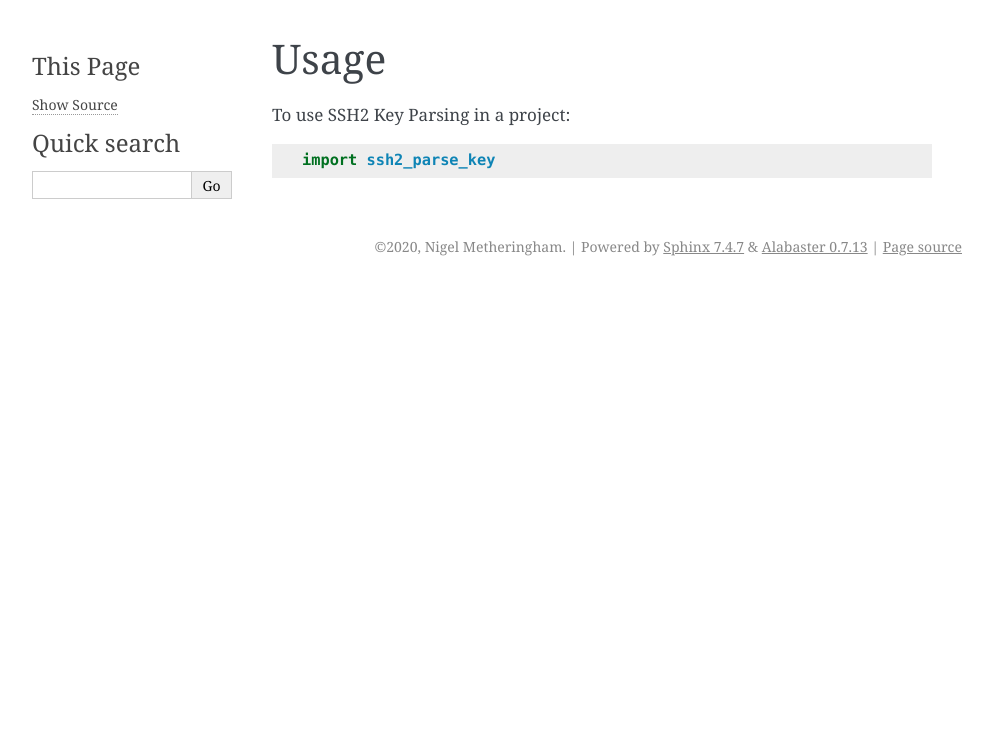
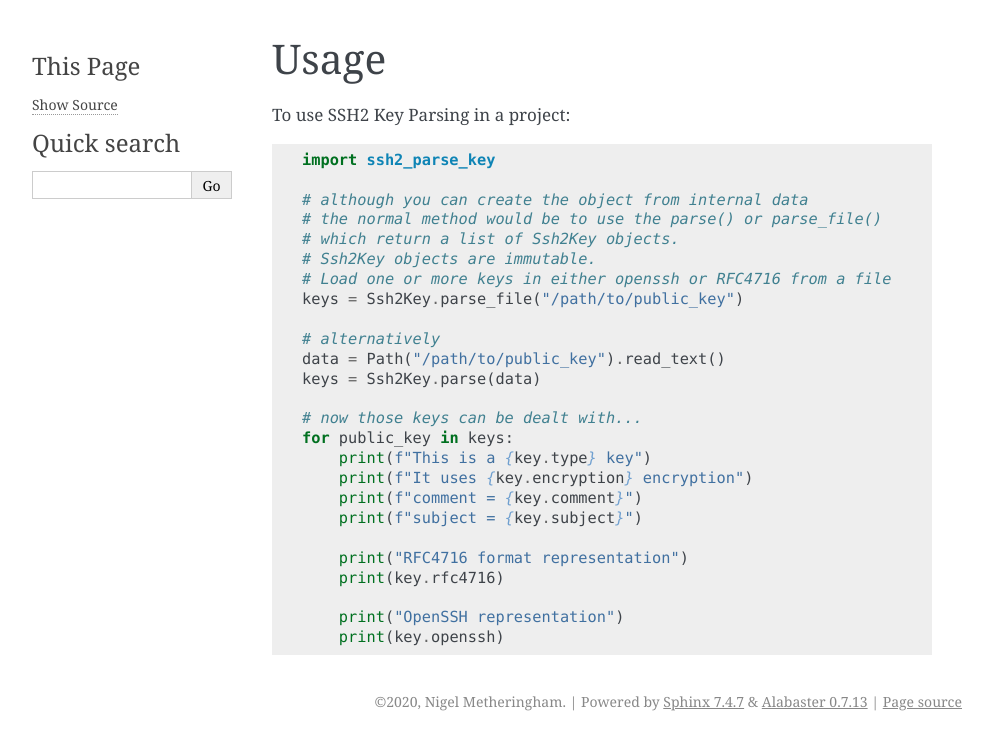
Before and after one commit to nigelm/ssh2_parse_key, a Sphinx documentation site: the page built from docs/usage.rst, in a window 1280 px wide. Shown: the top 750 px of the page, without its empty margins (148-1141 px from the left). Built offline with Sphinx 7.4.7, drawn with Linux system fonts in a browser that asks for light colours; pages that are not in the unit, such as notebooks, are missing from menus.

```diff
--- a/docs/usage.rst
+++ b/docs/usage.rst
@@ -5,3 +5,27 @@ Usage
 To use SSH2 Key Parsing in a project::
 
     import ssh2_parse_key
+
+    # although you can create the object from internal data
+    # the normal method would be to use the parse() or parse_file()
+    # which return a list of Ssh2Key objects.
+    # Ssh2Key objects are immutable.
+    # Load one or more keys in either openssh or RFC4716 from a file
+    keys = Ssh2Key.parse_file("/path/to/public_key")
+
+    # alternatively
+    data = Path("/path/to/public_key").read_text()
+    keys = Ssh2Key.parse(data)
+
+    # now those keys can be dealt with...
+    for public_key in keys:
+        print(f"This is a {key.type} key")
+        print(f"It uses {key.encryption} encryption")
+        print(f"comment = {key.comment}")
+        print(f"subject = {key.subject}")
+
+        print("RFC4716 format representation")
+        print(key.rfc4716)
+
+        print("OpenSSH representation")
+        print(key.openssh)
```
Also changed, not shown: README.rst (+13 -0 lines), docs/modules.rst (added, +7 -0 lines), docs/ssh2_parse_key.rst (added, +21 -0 lines), 1 other file.
